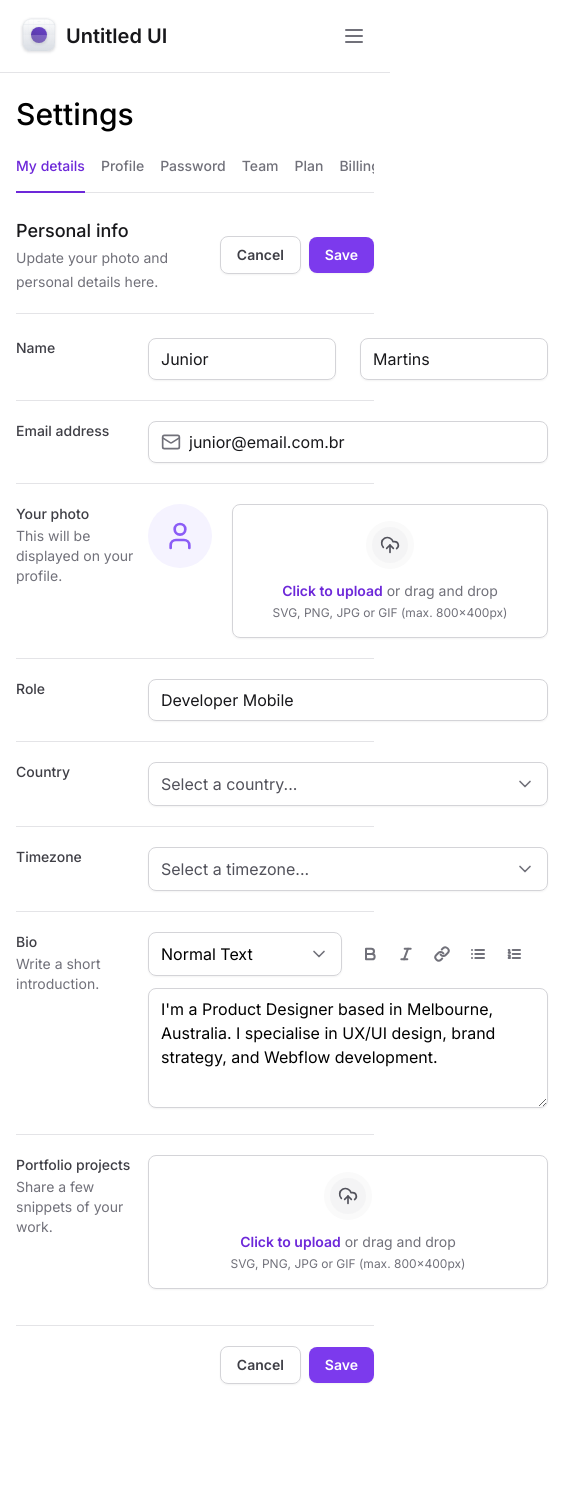
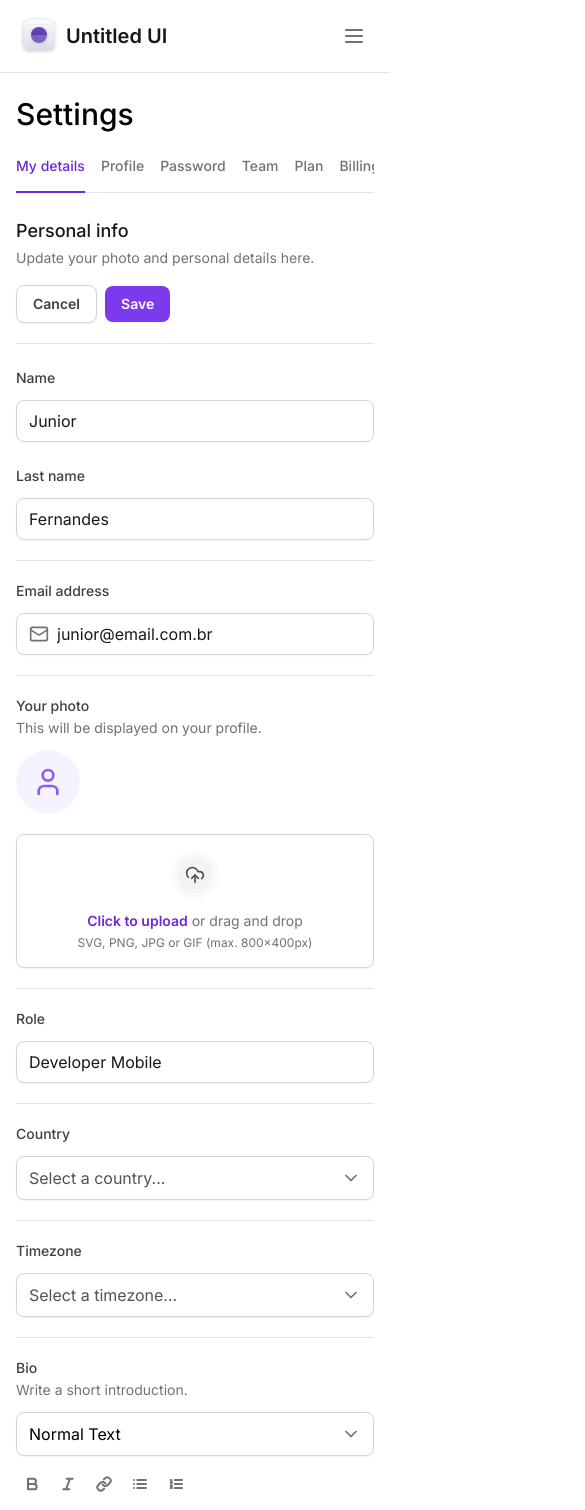
Before and after one commit to jrxr/tailwind-next, a Next.js app: page / in a window 390 px wide. Shown: the top 1510 px of the page, 585 px wide, since content can reach past the window. Before the commit the page ends 1432 px from the top, so only its background shows below. Built offline with nearby package versions, Linux system fonts and the light colour scheme.

Commit message:
Form responsiveness

```diff
--- a/src/app/page.tsx
+++ b/src/app/page.tsx
@@ -15,13 +15,14 @@
       <SettingsTabs />
 
       <div className="mt-6 flex flex-col">
-        <div className="flex items-center justify-between border-b border-zinc-200 pb-5">
+        <div className="flex flex-col justify-between gap-4 border-b border-zinc-200 pb-5 lg:flex-row lg:items-center">
           <div className="space-y-1">
             <h2 className="text-lg font-medium text-zinc-900">Personal info</h2>
             <span className="text-sm text-zinc-500">
               Update your photo and personal details here.
             </span>
           </div>
+
           <div className="flex items-center gap-2">
             <Button variant="outline" type="button">
               Cancel
@@ -36,25 +37,34 @@
           id="settings"
           className="mt-6 flex w-full flex-col gap-5 divide-y divide-zinc-200"
         >
-          <div className="grid grid-cols-form gap-3">
+          <div className="flex flex-col gap-3 lg:grid lg:grid-cols-form">
             <label
               htmlFor="firstName"
               className="text-sm font-medium text-zinc-700"
             >
               Name
             </label>
-            <div className="grid grid-cols-2 gap-6">
+            <div className="flex flex-col gap-6 lg:grid lg:grid-cols-2">
               <Input.Root>
                 <Input.Control id="firstName" defaultValue="Junior" />
               </Input.Root>
 
-              <Input.Root>
-                <Input.Control defaultValue="Martins" />
-              </Input.Root>
+              <div className="flex flex-col gap-3 lg:block">
+                <label
+                  htmlFor="lastName"
+                  className="text-sm font-medium text-zinc-700 lg:sr-only"
+                >
+                  Last name
+                </label>
+
+                <Input.Root>
+                  <Input.Control id="lastName" defaultValue="Fernandes" />
+                </Input.Root>
+              </div>
             </div>
           </div>
 
-          <div className="grid grid-cols-form gap-3 pt-5">
+          <div className="flex flex-col gap-3 pt-5 lg:grid lg:grid-cols-form">
             <label
               htmlFor="email"
               className="text-sm font-medium text-zinc-700"
@@ -73,7 +83,7 @@
             </Input.Root>
           </div>
 
-          <div className="grid grid-cols-form gap-3 pt-5">
+          <div className="flex flex-col gap-3 pt-5 lg:grid lg:grid-cols-form">
             <label
               htmlFor="photo"
               className="text-sm font-medium text-zinc-700"
@@ -83,14 +93,14 @@
                 This will be displayed on your profile.
               </span>
             </label>
-            <FileInput.Root className="flex items-start gap-5">
+            <FileInput.Root className="flex flex-col gap-5 lg:flex-row lg:items-start">
               <FileInput.ImagePreview />
               <FileInput.Trigger />
               <FileInput.Control />
             </FileInput.Root>
           </div>
 
-          <div className="grid grid-cols-form gap-3 pt-5">
+          <div className="flex flex-col gap-3 pt-5 lg:grid lg:grid-cols-form">
             <label htmlFor="role" className="text-sm font-medium text-zinc-700">
               Role
             </label>
@@ -99,7 +109,7 @@
             </Input.Root>
           </div>
 
-          <div className="grid grid-cols-form gap-3 pt-5">
+          <div className="flex flex-col gap-3 pt-5 lg:grid lg:grid-cols-form">
             <label
               htmlFor="country"
               className="text-sm font-medium text-zinc-700"
@@ -112,7 +122,7 @@
             </Select>
           </div>
 
-          <div className="grid grid-cols-form gap-3 pt-5">
+          <div className="flex flex-col gap-3 pt-5 lg:grid lg:grid-cols-form">
             <label
               htmlFor="timezone"
               className="text-sm font-medium text-zinc-700"
@@ -128,7 +138,7 @@
             </Select>
           </div>
 
-          <div className="grid grid-cols-form gap-3 pt-5">
+          <div className="flex flex-col gap-3 pt-5 lg:grid lg:grid-cols-form">
             <label htmlFor="bio" className="text-sm font-medium text-zinc-700">
               Bio
               <span className="mt-0.5 block text-sm font-normal text-zinc-500">
@@ -136,7 +146,7 @@
               </span>
             </label>
             <div className="space-y-3">
-              <div className="grid grid-cols-2 gap-3">
+              <div className="flex flex-col gap-3 lg:grid lg:grid-cols-2">
                 <Select placeholder="" defaultValue="normal">
                   <SelectItem
                     value="normal"
@@ -175,7 +185,7 @@
             </div>
           </div>
 
-          <div className="grid grid-cols-form gap-3 pt-5">
+          <div className="flex flex-col gap-3 pt-5 lg:grid lg:grid-cols-form">
             <label
               htmlFor="projects"
               className="text-sm font-medium text-zinc-700"
```
